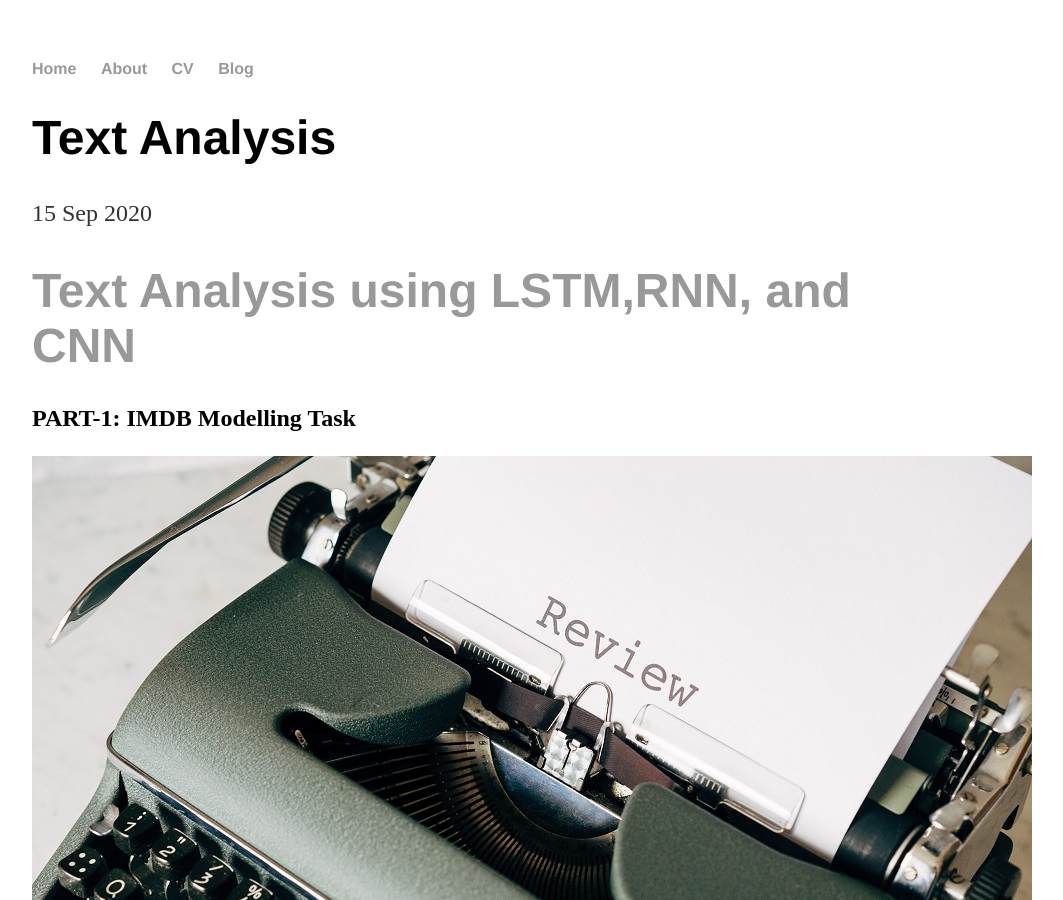
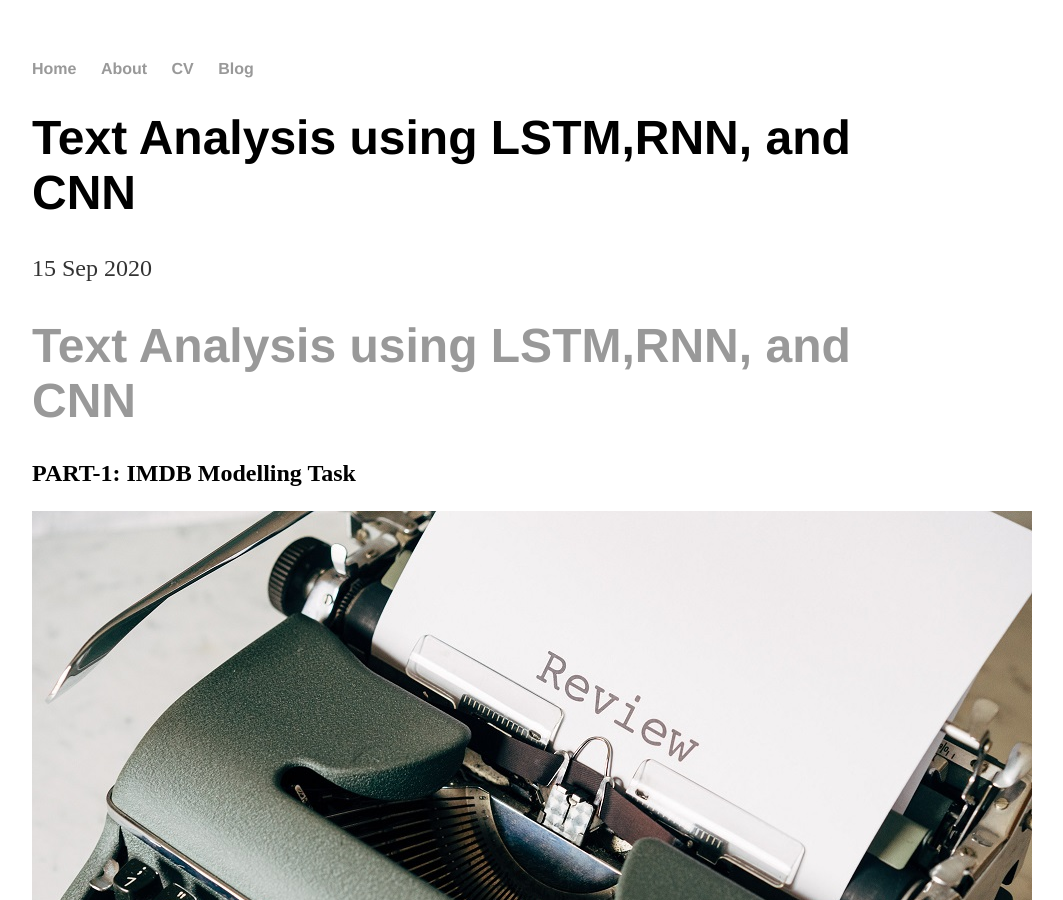
Before and after one commit to yvrjsharma/yvrjsharma.github.io, a Jekyll site: the page built from _posts/2020-09-16-text-analysis.md, in a window 1280 px wide and 900 px high. Shown: the whole window, without its empty margins (160-1223 px from the left). Built offline with Jekyll 4.4.1, drawn with Linux system fonts in a browser that asks for light colours; some of the changed text lies outside the part shown.

Commit message:
updated blog

```diff
--- a/_posts/2020-09-16-text-analysis.md
+++ b/_posts/2020-09-16-text-analysis.md
@@ -1,5 +1,6 @@
 ---
 layout: post
+title: "Text Analysis using LSTM,RNN, and CNN"
 date: 2020-09-15
 ---
 
```
Also changed, not shown: other parts of _posts/2020-09-16-text-analysis.md (+2 -0 lines).
